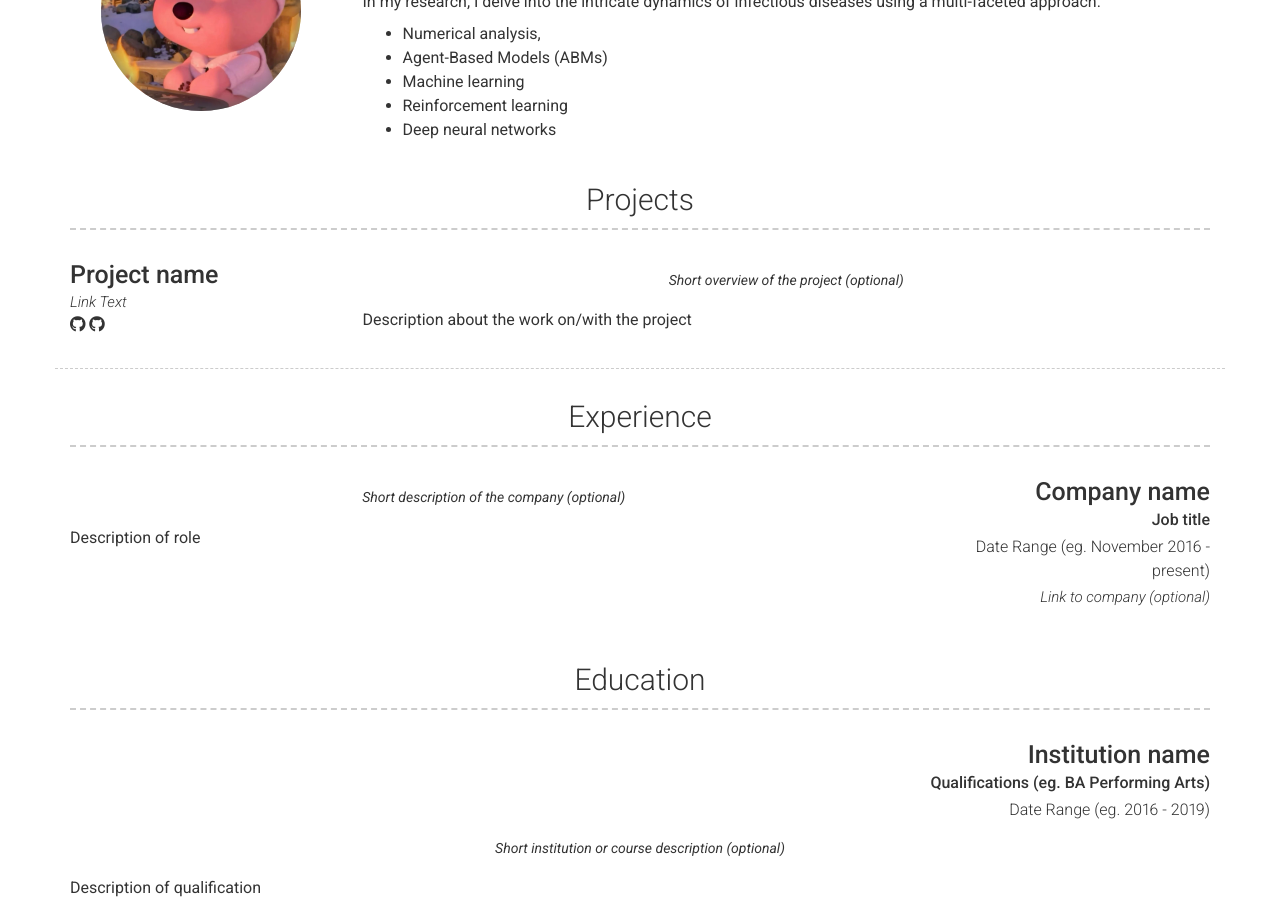
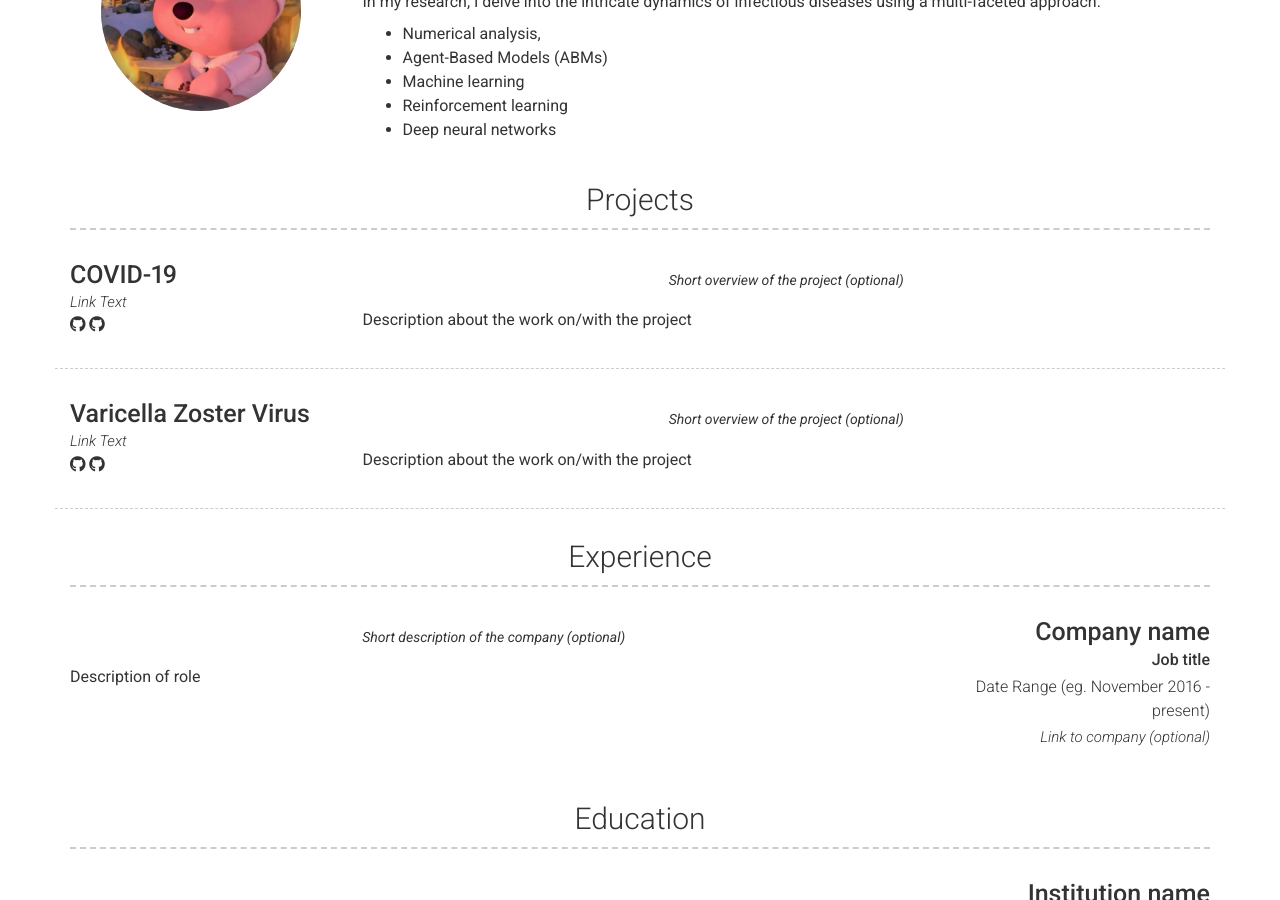
Before and after one commit to kimsol729/kimsol729.github.io, a Jekyll site: the page built from index.md, in a window 1280 px wide and 900 px high, scrolled down 368 px. Built offline with Jekyll 4.4.1, drawn with Linux system fonts in a browser that asks for light colours; nearby versions of some CDN libraries.

Commit message:
Update _config.yml

```diff
--- a/_config.yml
+++ b/_config.yml
@@ -25,11 +25,11 @@
 # facebook_username: jekyll
 # flickr_username: jekyll
 instagram_username: naya________1
-linkedin_username: jekyll
+linkedin_username: kimsol729
 # xing_username: jekyll
 # pinterest_username: jekyll
 # youtube_username: jekyll
-orcid_username: https://orcid.org/0000-0002-9934-4422
+orcid_username: 0000-0002-9934-4422
 # googlescholar_username: D847cGsAAAAJ
 
 # Additional icon links
@@ -76,7 +76,26 @@
       - layout: left
         border: weak  # Value of `weak` will display a weak border below this item. # Any
                       # other value (or no value) means no border will be displayed
-        title: Project name
+        title: COVID-19
+        link: Link to project (eg. sproogen.github.io/modern-resume-theme)(optional)
+        link_text: Link Text
+        additional_links:
+          - title:  Github page for project (eg. sproogen/modern-resume-theme)
+            icon: fab fa-github
+            url: Link to project (eg. sproogen.github.io/modern-resume-theme)(optional)
+          - title:  Github page for project (eg. sproogen/modern-resume-theme)
+            icon: fab fa-github
+            url: Link to project (eg. sproogen.github.io/modern-resume-theme)(optional)
+        quote: >
+          Short overview of the project (optional)
+        description: | # this will include new lines to allow paragraphs
+          Description about the work on/with the project
+
+
+      - layout: left
+        border: weak  # Value of `weak` will display a weak border below this item. # Any
+                      # other value (or no value) means no border will be displayed
+        title: Varicella Zoster Virus
         link: Link to project (eg. sproogen.github.io/modern-resume-theme)(optional)
         link_text: Link Text
         additional_links:
```
